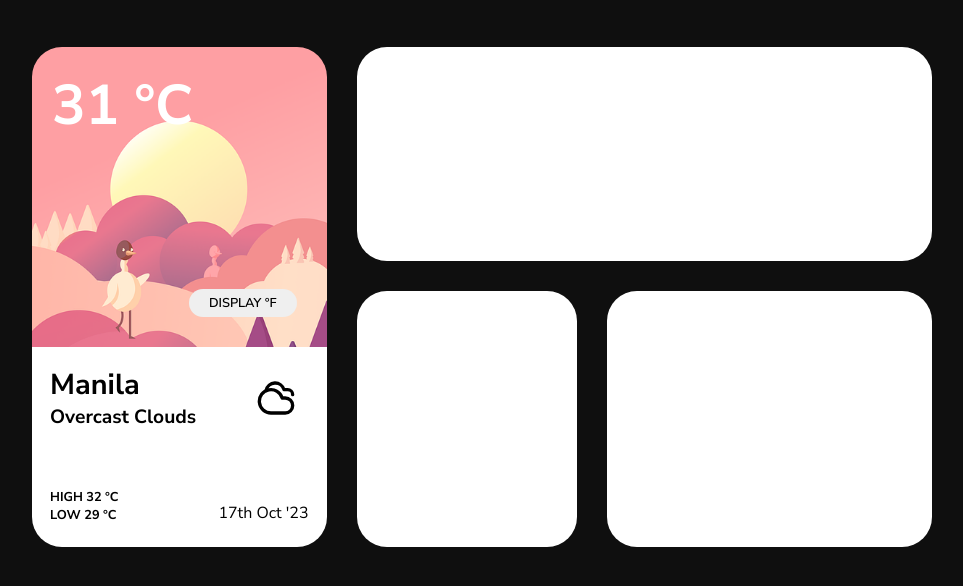
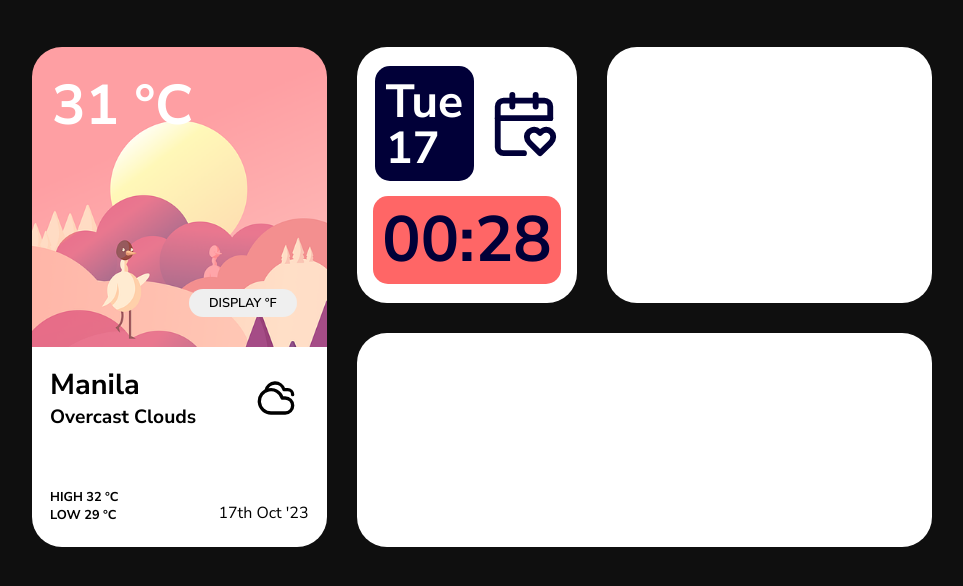
Before and after one commit to rjqocampo/weather, a website built with webpack: page dist/index.html in a window 1280 px wide. Shown: the part 120-706 px from the top of the page, without its empty margins (158-1121 px from the left). Built offline with nearby package versions, Linux system fonts and the light colour scheme; no server answers.

Commit message:
Add styling to section two

```diff
--- a/src/styles/index.scss
+++ b/src/styles/index.scss
@@ -103,7 +103,7 @@ body {
     display: grid;
     grid-auto-flow: rows;
     grid-template-columns: 2fr 1.5fr 1fr 1fr;
-    grid-template-rows: 1fr 1.2fr;
+    grid-template-rows: 1.2fr 1fr;
     gap: 30px;
     section {
       height: 100%;
@@ -194,54 +194,68 @@ body {
       }
     }
     .two {
-      background-color: white;
+      background-color: rgb(255, 255, 255);
 
       display: flex;
       flex-direction: column;
       justify-content: center;
       align-items: center;
+      gap: 15px;
 
-      grid-column: 2 / 5;
-      .weather-today {
-        display: grid;
-        grid-template-columns: 1fr 2fr;
-        img {
-          width: 60px;
-          justify-self: end;
-          align-self: center;
-        }
+      grid-column: 2 / 3;
+      .calendar-container {
+        display: flex;
+        justify-content: center;
+        align-items: center;
+        gap: 15px;
         &-split-one {
-          margin: 20px;
+          padding: 4px 11px 16px 11px;
+          border-radius: 15px;
+          background-color: #010038;
           h1 {
-            font-size: 0.8rem;
-            font-weight: bold;
+            color: white;
+            font-size: 2.9rem;
+            font-weight: 700;
+
           }
           h2 {
-            font-size: 1.5rem;
-            font-weight: bold;
+            color: white;
+            font-size: 2.8rem;
+            font-weight: 700;
+            line-height: 2rem;
+          }
+        }
+        &-split-two {
+          // background-color: #010038;
+          border-radius: 100px;
+
+          display: flex;
+          justify-content: center;
+          align-items: center;
+          svg {
+            stroke: #010038;
           }
         }
       }
-      .high-low-today {
-        display: flex;
-        gap: 30px;
-        p {
-          font-size: 0.8rem;
-          font-weight: bold;
-          padding: 4px 10px;
-          background: rgb(237, 255, 77);
-          border-radius: 25px;
-          border: 2px solid black;
+      .clock-container {
+        background-color: rgb(255, 102, 102);
+        border-radius: 15px;
+        padding: 0px 9px;
+        h1 {
+          color: #010038;
+          font-size: 4rem;
+          font-weight: 700;
         }
       }
     }
     .three {
       background-color: white;
+      grid-column: 3 / 5;
 
     }
     .four {
       background-color: white;
-      grid-column: 3 / 5;
+      grid-column: 2 / 5;
     }
   }
 }
```
Also changed, not shown: dist/index.html.
